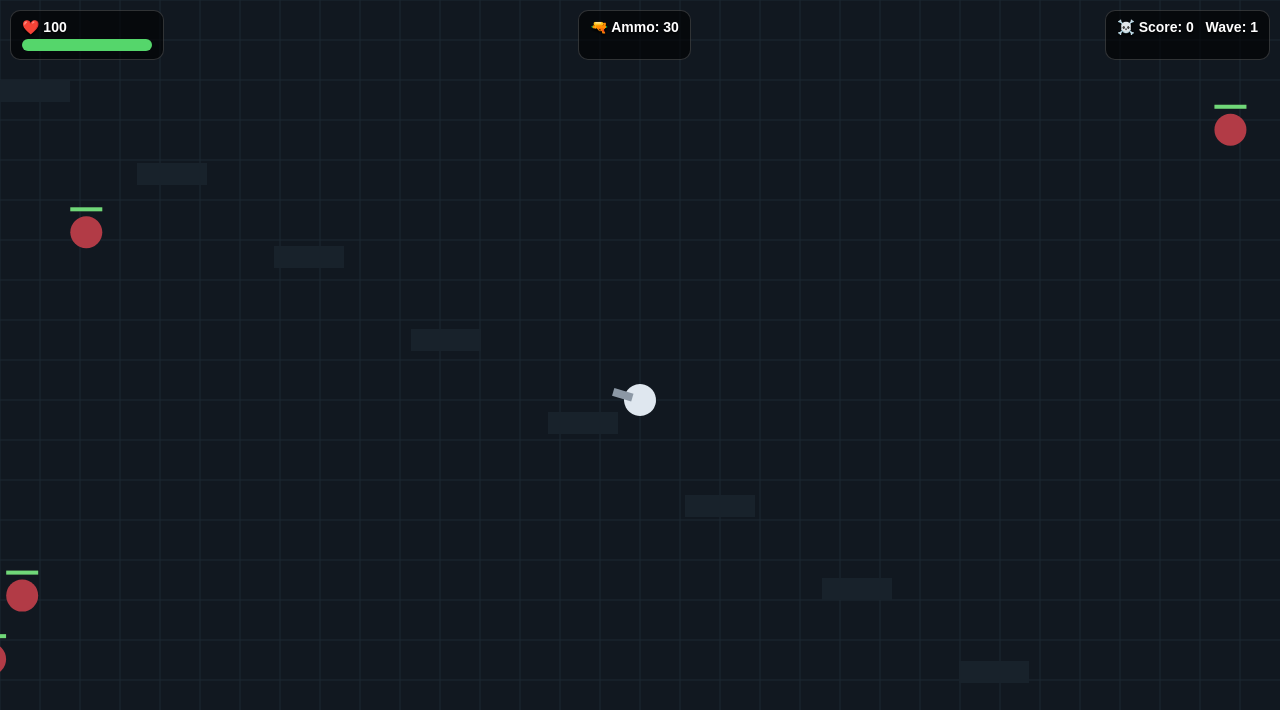
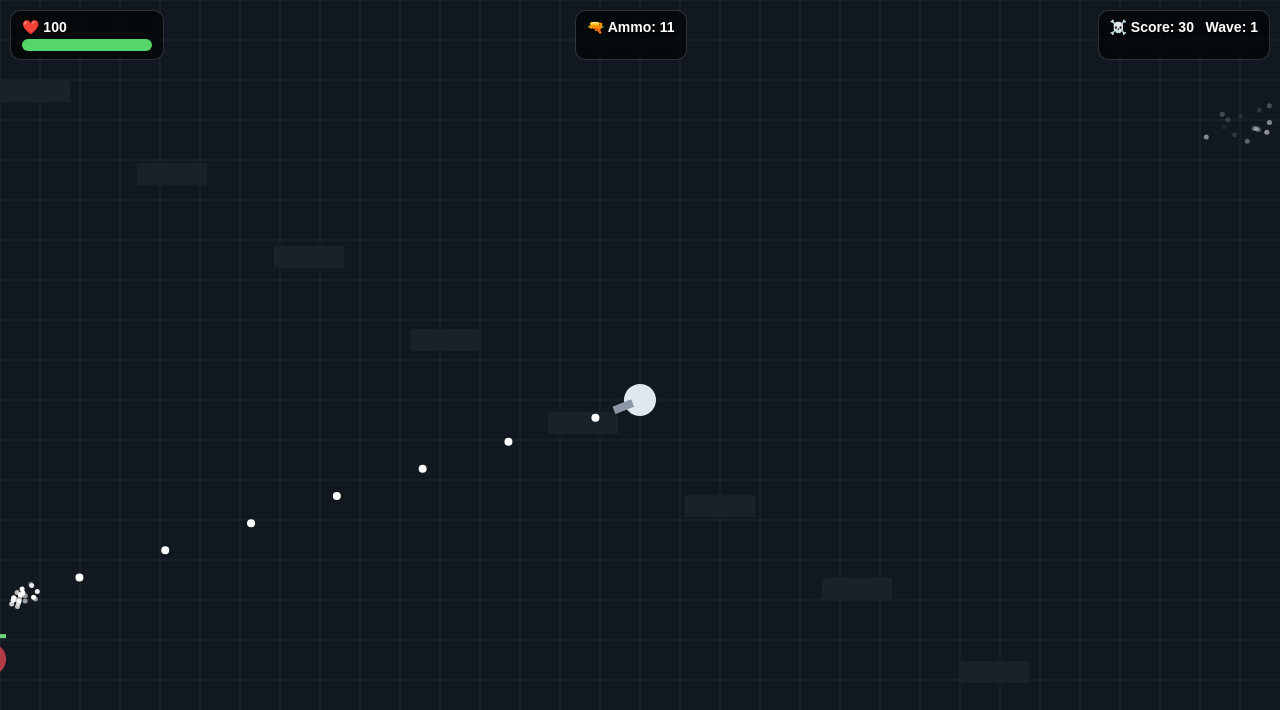
Before and after one commit to heartrobberrk-commits/Last-survival-, a plain HTML site: page index.html in a window 1280 px wide. Both pictures are taken after a click on the button "START GAME". Drawn offline with Linux system fonts and the light colour scheme.

Commit message:
Version 2

```diff
--- a/index.html
+++ b/index.html
@@ -30,20 +30,16 @@ button{border:0;border-radius:12px;padding:13px 20px;background:#fff;color:#111;
   <div class="box">🔫 Ammo: <span id="ammo">30</span></div>
   <div class="box">☠️ Score: <span id="score">0</span> &nbsp; Wave: <span id="wave">1</span></div>
 </div>
-
 <div id="start"><div class="panel">
 <h1>LAST SURVIVOR</h1>
-<p>Survive the enemy waves. Move with <b>WASD</b> or the arrow keys and aim with your mouse. On mobile, use the joystick and FIRE button.</p>
-<p class="hint">Desktop: hold mouse button to fire • Mobile: hold FIRE to fire toward the nearest enemy</p>
+<p>WASD / Arrow Keys se move karein. Player automatically paas wale enemy ko target karega aur auto-shoot karega!</p>
 <button id="startBtn">START GAME</button>
 </div></div>
-
 <div id="gameover" style="display:none"><div class="panel">
 <h1>GAME OVER</h1>
 <p>You survived to wave <b id="finalWave">1</b> and scored <b id="finalScore">0</b>.</p>
 <button id="restartBtn">PLAY AGAIN</button>
 </div></div>
-
 <div id="controls"><div id="stick"><div id="knob"></div></div><div id="fire">FIRE</div></div>
 
 <script>
@@ -52,24 +48,26 @@ const c=document.getElementById('game'),ctx=c.getContext('2d');
 const hpEl=document.getElementById('hpText'),healthEl=document.getElementById('health');
 const ammoEl=document.getElementById('ammo'),scoreEl=document.getElementById('score'),waveEl=document.getElementById('wave');
 const start=document.getElementById('start'),over=document.getElementById('gameover');
+
 let W=innerWidth,H=innerHeight,dpr=Math.min(devicePixelRatio||1,2);
-function resize(){W=innerWidth;H=innerHeight;c.width=W*dpr;c.height=H*dpr;ctx.setTransform(dpr,0,0,dpr,0,0)} addEventListener('resize',resize);resize();
+function resize(){W=innerWidth;H=innerHeight;c.width=W*dpr;c.height=H*dpr;ctx.setTransform(dpr,0,0,dpr,0,0)}
+addEventListener('resize',resize);resize();
 
-const keys={},mouse={x:W/2,y:H/2,down:false};
+const keys={};
+
 addEventListener('keydown',e=>{keys[e.key.toLowerCase()]=true;if(e.key===" ")e.preventDefault()});
 addEventListener('keyup',e=>keys[e.key.toLowerCase()]=false);
-c.addEventListener('pointermove',e=>{mouse.x=e.clientX;mouse.y=e.clientY});
-c.addEventListener('pointerdown',e=>{if(e.button===0)mouse.down=true});
-addEventListener('pointerup',e=>{if(e.button===0)mouse.down=false});
 
-let running=false,player,enemies=[],bullets=[],particles=[],score=0,wave=1,spawnLeft=0,spawnTimer=0,last=0,fireCD=0;
-const joy={x:0,y:0,active:false,id:null},fire={down:false};
+let running=false,player,enemies=[],bullets=[],particles=[],score=0,wave=1,spawnLeft=0,spawnTimer=0,last=performance.now(),fireCD=0;
+const joy={x:0,y:0,active:false,id:null};
 
 function reset(){
- player={x:W/2,y:H/2,r:16,hp:100,speed:190,angle:0,ammo:30,reload:0};
+ player={x:W/2,y:H/2,r:16,hp:100,speed:220,angle:0,ammo:30,reload:0};
  enemies=[];bullets=[];particles=[];score=0;wave=1;spawnLeft=8;spawnTimer=0;fireCD=0;running=true;
  start.style.display='none';over.style.display='none';
+ last=performance.now();
 }
+
 function startGame(){reset();requestAnimationFrame(loop)}
 document.getElementById('startBtn').onclick=startGame;
 document.getElementById('restartBtn').onclick=startGame;
@@ -82,94 +80,163 @@ function spawn(){
  const hp=35+wave*7;
  enemies.push({x,y,r:15+Math.min(wave,8),hp,max:hp,speed:42+wave*3});
 }
-function shoot(tx,ty){
- if(player.ammo<=0){player.reload=1;return}
- const dx=tx-player.x,dy=ty-player.y,len=Math.hypot(dx,dy)||1;
- bullets.push({x:player.x+dx/len*18,y:player.y+dy/len*18,vx:dx/len*570,vy:dy/len*570,r:4,life:1});
- player.ammo--;fireCD=.16;
-}
-function nearest(){
- let best=null,bd=Infinity;
- for(const e of enemies){const d=(e.x-player.x)**2+(e.y-player.y)**2;if(d<bd){bd=d;best=e}}
+
+// Subse paas wale Dushman (Enemy) ko dhundhna
+function getNearestEnemy(){
+ let best=null, bd=Infinity;
+ for(const e of enemies){
+   const d=(e.x-player.x)**2+(e.y-player.y)**2;
+   if(d<bd){bd=d;best=e;}
+ }
  return best;
 }
+
+// Enemy ki taraf Shooot karne ka logic
+function shootAt(target){
+ if(player.ammo<=0){player.reload=1;return}
+ const dx=target.x-player.x, dy=target.y-player.y, len=Math.hypot(dx,dy)||1;
+ bullets.push({
+   x: player.x + (dx/len)*18,
+   y: player.y + (dy/len)*18,
+   vx: (dx/len)*600,
+   vy: (dy/len)*600,
+   r: 4,
+   life: 1.2
+ });
+ player.ammo--; fireCD=.15;
+}
+
 function burst(x,y,n=7){
  for(let i=0;i<n;i++){const a=Math.random()*Math.PI*2,s=30+Math.random()*110;particles.push({x,y,vx:Math.cos(a)*s,vy:Math.sin(a)*s,life:.35+Math.random()*.3})}
 }
+
 function update(dt){
- let mx=(keys.d?1:0)-(keys.a?1:0),my=(keys.s?1:0)-(keys.w?1:0);
+ // 1. MOVEMENT LOGIC (WASD / Keyboard / Joystick)
+ let mx=0, my=0;
+ if(keys['w']||keys['arrowup']) my -= 1;
+ if(keys['s']||keys['arrowdown']) my += 1;
+ if(keys['a']||keys['arrowleft']) mx -= 1;
+ if(keys['d']||keys['arrowright']) mx += 1;
+
  if(joy.active){mx=joy.x;my=joy.y}
- const l=Math.hypot(mx,my)||1;
- if(l>1){mx/=l;my/=l}
- player.x=Math.max(18,Math.min(W-18,player.x+mx*player.speed*dt));
- player.y=Math.max(18,Math.min(H-18,player.y+my*player.speed*dt));
- const target=nearest();
- if(target){player.angle=Math.atan2(target.y-player.y,target.x-player.x)}
- else player.angle=Math.atan2(mouse.y-player.y,mouse.x-player.x);
 
- if(player.reload>0){player.reload-=dt;if(player.reload<=0)player.ammo=30}
- fireCD-=dt;
- if((mouse.down||fire.down||keys[' '])&&fireCD<=0) {
-   if(mouse.down||keys[' '])shoot(mouse.x,mouse.y);
-   else if(target)shoot(target.x,target.y);
+ const len = Math.hypot(mx, my);
+ if(len > 0){
+   // Player move hoga speed ke hisab se
+   player.x = Math.max(18, Math.min(W-18, player.x + (mx/len)*player.speed*dt));
+   player.y = Math.max(18, Math.min(H-18, player.y + (my/len)*player.speed*dt));
  }
+
+ // 2. ENEMY AUTO-AIM & AUTO-SHOOT LOGIC
+ const target = getNearestEnemy();
+ if(target){
+   // Gun aur face dushman ki taraf ghoom jayenge
+   player.angle = Math.atan2(target.y - player.y, target.x - player.x);
+
+   // Dushman dekhte hi apne aap firing start ho jayegi
+   if(fireCD <= 0){
+     shootAt(target);
+   }
+ }
+
+ if(player.reload>0){
+   player.reload-=dt;
+   if(player.reload<=0) player.ammo=30;
+ }
+ fireCD -= dt;
+
+ // Spawning Logic
  spawnTimer-=dt;
  if(spawnLeft>0&&spawnTimer<=0){spawn();spawnLeft--;spawnTimer=Math.max(.22,.75-wave*.025)}
  if(spawnLeft===0&&enemies.length===0){wave++;waveEl.textContent=wave;spawnLeft=7+wave*3}
 
+ // Bullets vs Enemies Collisions
  for(let i=bullets.length-1;i>=0;i--){
    const b=bullets[i];b.x+=b.vx*dt;b.y+=b.vy*dt;b.life-=dt;
    let hit=false;
-   for(let j=enemies.length-1;j>=0;j--){const e=enemies[j],d=Math.hypot(b.x-e.x,b.y-e.y);
-     if(d<e.r+b.r){e.hp-=25;burst(b.x,b.y,4);hit=true;if(e.hp<=0){score+=10;burst(e.x,e.y,12);enemies.splice(j,1)}break}
+   for(let j=enemies.length-1;j>=0;j--){
+     const e=enemies[j], d=Math.hypot(b.x-e.x, b.y-e.y);
+     if(d < e.r + b.r){
+       e.hp -= 25;
+       burst(b.x,b.y,4);
+       hit = true;
+       if(e.hp<=0){
+         score+=10;
+         burst(e.x,e.y,12);
+         enemies.splice(j,1);
+       }
+       break;
+     }
    }
-   if(hit||b.life<=0||b.x<-20||b.x>W+20||b.y<-20||b.y>H+20)bullets.splice(i,1);
+   if(hit||b.life<=0||b.x<-20||b.x>W+20||b.y<-20||b.y>H+20) bullets.splice(i,1);
  }
+
+ // Enemies moving towards Player
  for(const e of enemies){
-   const dx=player.x-e.x,dy=player.y-e.y,d=Math.hypot(dx,dy)||1;
-   e.x+=dx/d*e.speed*dt;e.y+=dy/d*e.speed*dt;
-   if(d<e.r+player.r){player.hp-=18*dt}
+   const dx=player.x-e.x, dy=player.y-e.y, d=Math.hypot(dx,dy)||1;
+   e.x += (dx/d)*e.speed*dt;
+   e.y += (dy/d)*e.speed*dt;
+   if(d < e.r + player.r){ player.hp -= 18*dt; }
  }
- for(let i=particles.length-1;i>=0;i--){const p=particles[i];p.x+=p.vx*dt;p.y+=p.vy*dt;p.vx*=.94;p.vy*=.94;p.life-=dt;if(p.life<=0)particles.splice(i,1)}
- if(player.hp<=0){running=false;document.getElementById('finalScore').textContent=score;document.getElementById('finalWave').textContent=wave;over.style.display='flex'}
- hpEl.textContent=Math.max(0,Math.ceil(player.hp));healthEl.style.width=Math.max(0,player.hp)+'%';
- ammoEl.textContent=player.reload>0?'RELOADING':player.ammo;scoreEl.textContent=score;
+
+ for(let i=particles.length-1;i>=0;i--){
+   const p=particles[i];p.x+=p.vx*dt;p.y+=p.vy*dt;p.vx*=.94;p.vy*=.94;p.life-=dt;
+   if(p.life<=0) particles.splice(i,1);
+ }
+
+ if(player.hp<=0){
+   running=false;
+   document.getElementById('finalScore').textContent=score;
+   document.getElementById('finalWave').textContent=wave;
+   over.style.display='flex';
+ }
+
+ hpEl.textContent=Math.max(0,Math.ceil(player.hp));
+ healthEl.style.width=Math.max(0,player.hp)+'%';
+ ammoEl.textContent=player.reload>0?'RELOADING':player.ammo;
+ scoreEl.textContent=score;
 }
+
 function draw(){
  ctx.clearRect(0,0,W,H);
- // floor
  ctx.fillStyle='#111820';ctx.fillRect(0,0,W,H);
  ctx.strokeStyle='#1d2833';ctx.lineWidth=1;
  for(let x=0;x<W;x+=40){ctx.beginPath();ctx.moveTo(x,0);ctx.lineTo(x,H);ctx.stroke()}
  for(let y=0;y<H;y+=40){ctx.beginPath();ctx.moveTo(0,y);ctx.lineTo(W,y);ctx.stroke()}
- // cover blocks
+
  ctx.fillStyle='#18222b';
  for(let i=0;i<8;i++){const x=(i*137)%Math.max(1,W-90),y=80+(i*83)%Math.max(1,H-160);ctx.fillRect(x,y,70,22)}
- for(const b of bullets){ctx.fillStyle='#fff';ctx.beginPath();ctx.arc(b.x,b.y,b.r,0,7);ctx.fill()}
+ for(const b of bullets){ctx.fillStyle='#fff';ctx.beginPath();ctx.arc(b.x,b.y,b.r,0,Math.PI*2);ctx.fill()}
  for(const e of enemies){
-   ctx.fillStyle='#b23b46';ctx.beginPath();ctx.arc(e.x,e.y,e.r,0,7);ctx.fill();
+   ctx.fillStyle='#b23b46';ctx.beginPath();ctx.arc(e.x,e.y,e.r,0,Math.PI*2);ctx.fill();
    ctx.fillStyle='#222';ctx.fillRect(e.x-e.r,e.y-e.r-9,e.r*2,4);
    ctx.fillStyle='#70d879';ctx.fillRect(e.x-e.r,e.y-e.r-9,e.r*2*(e.hp/e.max),4);
  }
  if(player){
    ctx.save();ctx.translate(player.x,player.y);ctx.rotate(player.angle);
-   ctx.fillStyle='#dfe7ef';ctx.beginPath();ctx.arc(0,0,player.r,0,7);ctx.fill();
+   ctx.fillStyle='#dfe7ef';ctx.beginPath();ctx.arc(0,0,player.r,0,Math.PI*2);ctx.fill();
    ctx.fillStyle='#8c98a5';ctx.fillRect(8,-4,20,8);
    ctx.restore();
  }
- for(const p of particles){ctx.globalAlpha=Math.max(0,p.life*2);ctx.fillStyle='#fff';ctx.beginPath();ctx.arc(p.x,p.y,2.5,0,7);ctx.fill();ctx.globalAlpha=1}
+ for(const p of particles){ctx.globalAlpha=Math.max(0,p.life*2);ctx.fillStyle='#fff';ctx.beginPath();ctx.arc(p.x,p.y,2.5,0,Math.PI*2);ctx.fill();ctx.globalAlpha=1}
 }
-function loop(t){if(!running)return;const dt=Math.min(.033,(t-last)/1000||0);last=t;update(dt);draw();requestAnimationFrame(loop)}
+
+function loop(t){
+ if(!running)return;
+ const dt=Math.min(.033,(t-last)/1000||0);
+ last=t;
+ update(dt);
+ draw();
+ requestAnimationFrame(loop);
+}
 
 const stick=document.getElementById('stick'),knob=document.getElementById('knob');
 stick.addEventListener('pointerdown',e=>{joy.active=true;joy.id=e.pointerId;stick.setPointerCapture(e.pointerId);moveJoy(e)});
 stick.addEventListener('pointermove',e=>{if(joy.active&&e.pointerId===joy.id)moveJoy(e)});
 stick.addEventListener('pointerup',endJoy);stick.addEventListener('pointercancel',endJoy);
+
 function moveJoy(e){const r=stick.getBoundingClientRect(),cx=r.left+r.width/2,cy=r.top+r.height/2;let dx=e.clientX-cx,dy=e.clientY-cy,m=48,l=Math.hypot(dx,dy)||1;if(l>m){dx=dx/l*m;dy=dy/l*m}joy.x=dx/m;joy.y=dy/m;knob.style.transform=`translate(${dx}px,${dy}px)`}
 function endJoy(){joy.active=false;joy.x=0;joy.y=0;knob.style.transform='translate(0,0)'}
-const fireBtn=document.getElementById('fire');
-fireBtn.addEventListener('pointerdown',e=>{fire.down=true;fireBtn.setPointerCapture(e.pointerId)});
-fireBtn.addEventListener('pointerup',()=>fire.down=false);fireBtn.addEventListener('pointercancel',()=>fire.down=false);
 })();
 </script>
 </body>
```
